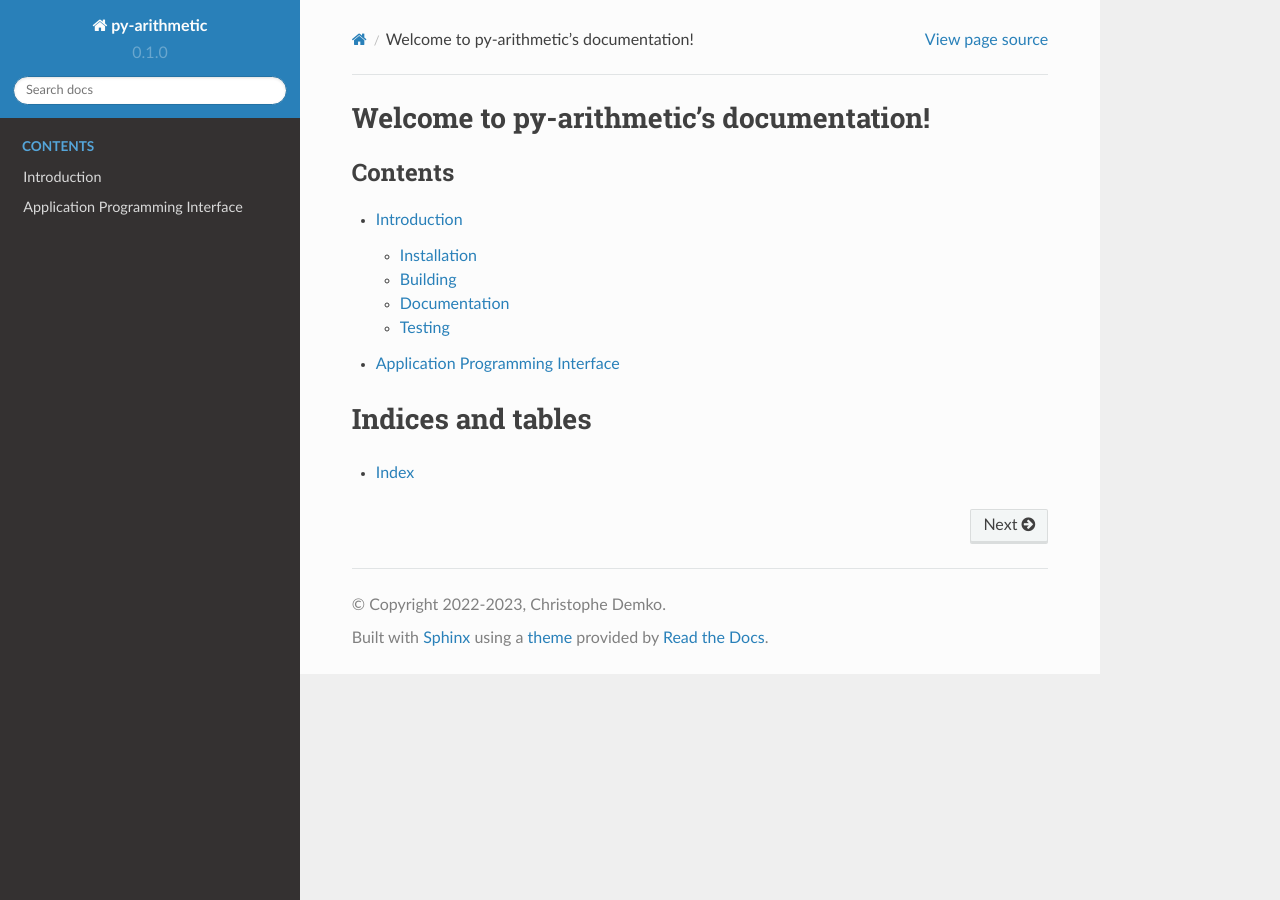
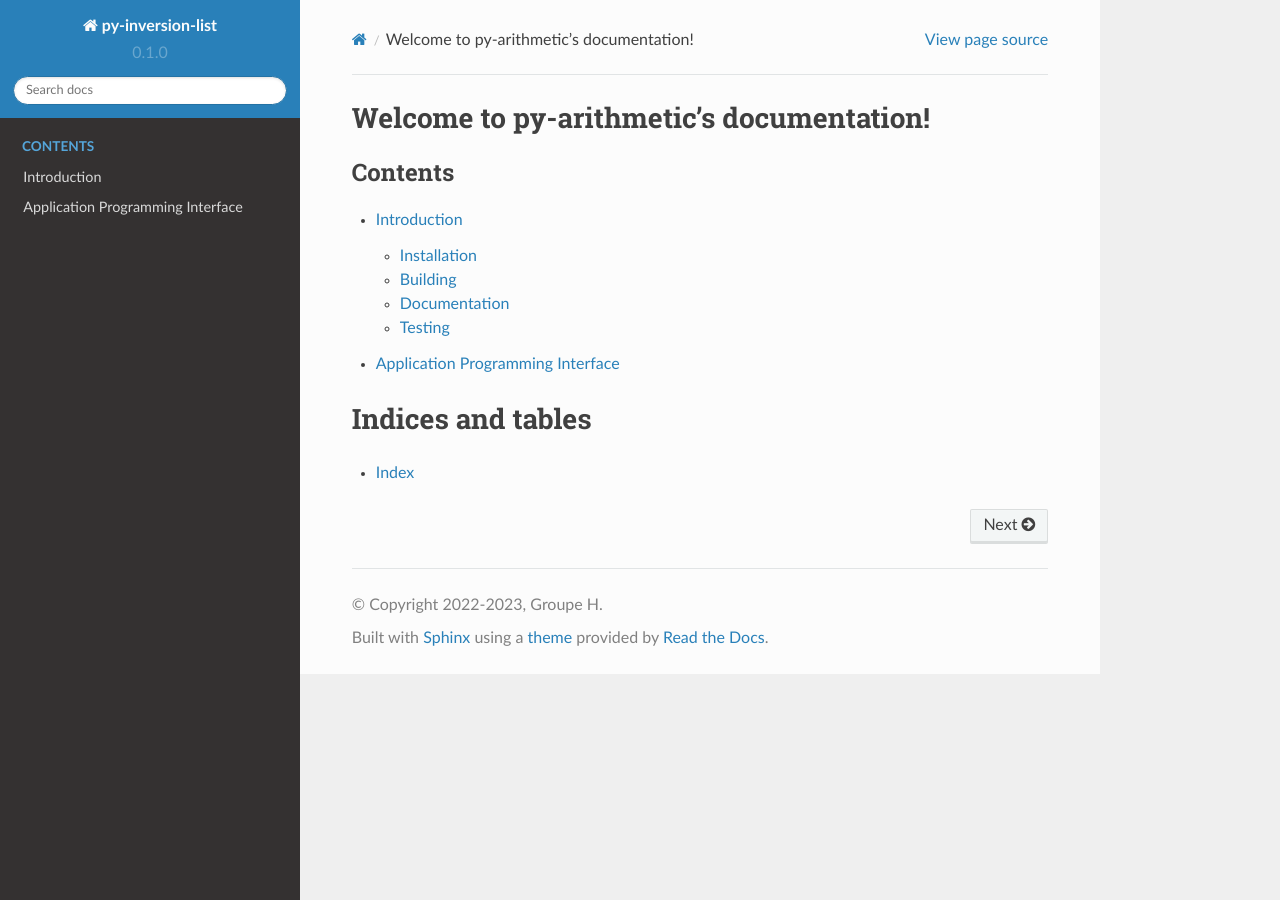
Before and after one commit to hou-12/py-inversion-list, a Sphinx documentation site: the page built from docs/index.rst, in a window 1280 px wide. Built offline with Sphinx 7.4.7 and the Read the Docs theme 2.0.0, drawn with Linux system fonts in a browser that asks for light colours.

Commit message:
Update conf.py

```diff
--- a/docs/conf.py
+++ b/docs/conf.py
@@ -5,8 +5,8 @@ import sys
 
 from datetime import date
 
-author = "Christophe Demko"
-project = "py-arithmetic"
+author = "Groupe H"
+project = "py-inversion-list"
 version = "0.1.0"
 
 year = date.today().year
```
